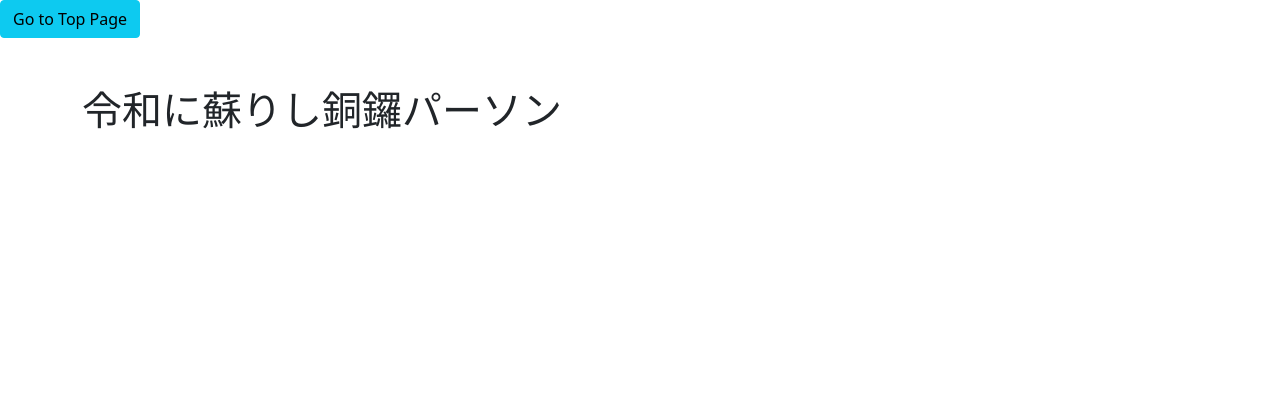
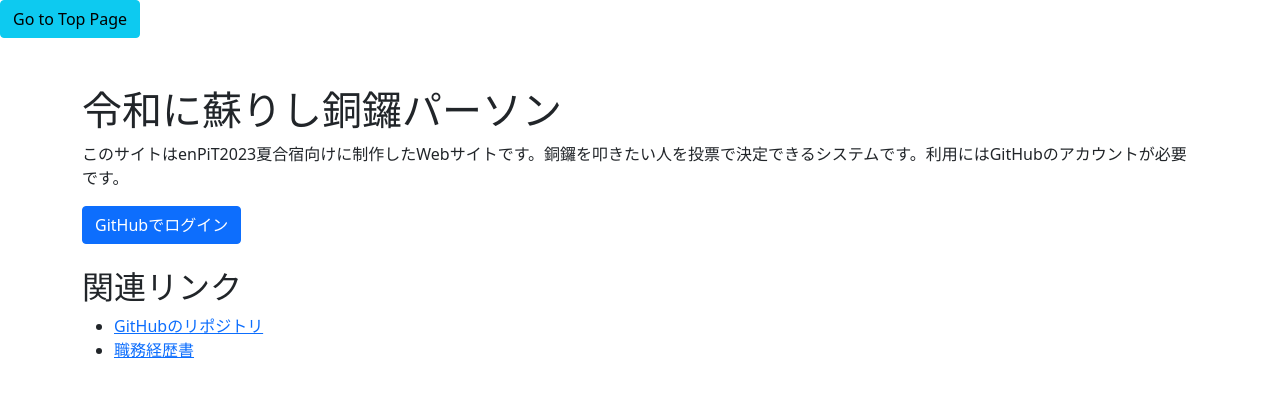
Before and after one commit to notchman8600/dora-person, a FastAPI app: template dora_person/templates/index.jinja2.html in a window 1280 px wide. Shown: the top 397 px of the page. Run offline with FastAPI, Linux system fonts and the light colour scheme; the template is opened without the code that fills it, so the values that code supplies are empty; parts of the project's set-up code (start-up, migrations or seed data) failed here and were passed over.

Commit message:
トップページを修正

```diff
--- a/dora_person/templates/index.jinja2.html
+++ b/dora_person/templates/index.jinja2.html
@@ -1,5 +1,28 @@
 {% extends 'base.jinja2.html' %} {% block content %}
 <div class="container mt-5">
   <h1>令和に蘇りし銅鑼パーソン</h1>
+  <p>
+    このサイトはenPiT2023夏合宿向けに制作したWebサイトです。銅鑼を叩きたい人を投票で決定できるシステムです。利用にはGitHubのアカウントが必要です。
+  </p>
+  <button
+    type="button"
+    class="btn btn-primary"
+    onclick="location.href='/login'"
+  >
+    GitHubでログイン
+  </button>
+  <br />
+  <br />
+  <h2>関連リンク</h2>
+  <ul>
+    <li>
+      <a href="https://github.com/notchman8600/dora-person"
+        >GitHubのリポジトリ</a
+      >
+    </li>
+    <li>
+      <a href="https://github.com/notchman8600/resume/">職務経歴書</a>
+    </li>
+  </ul>
 </div>
 {% endblock %}
```
